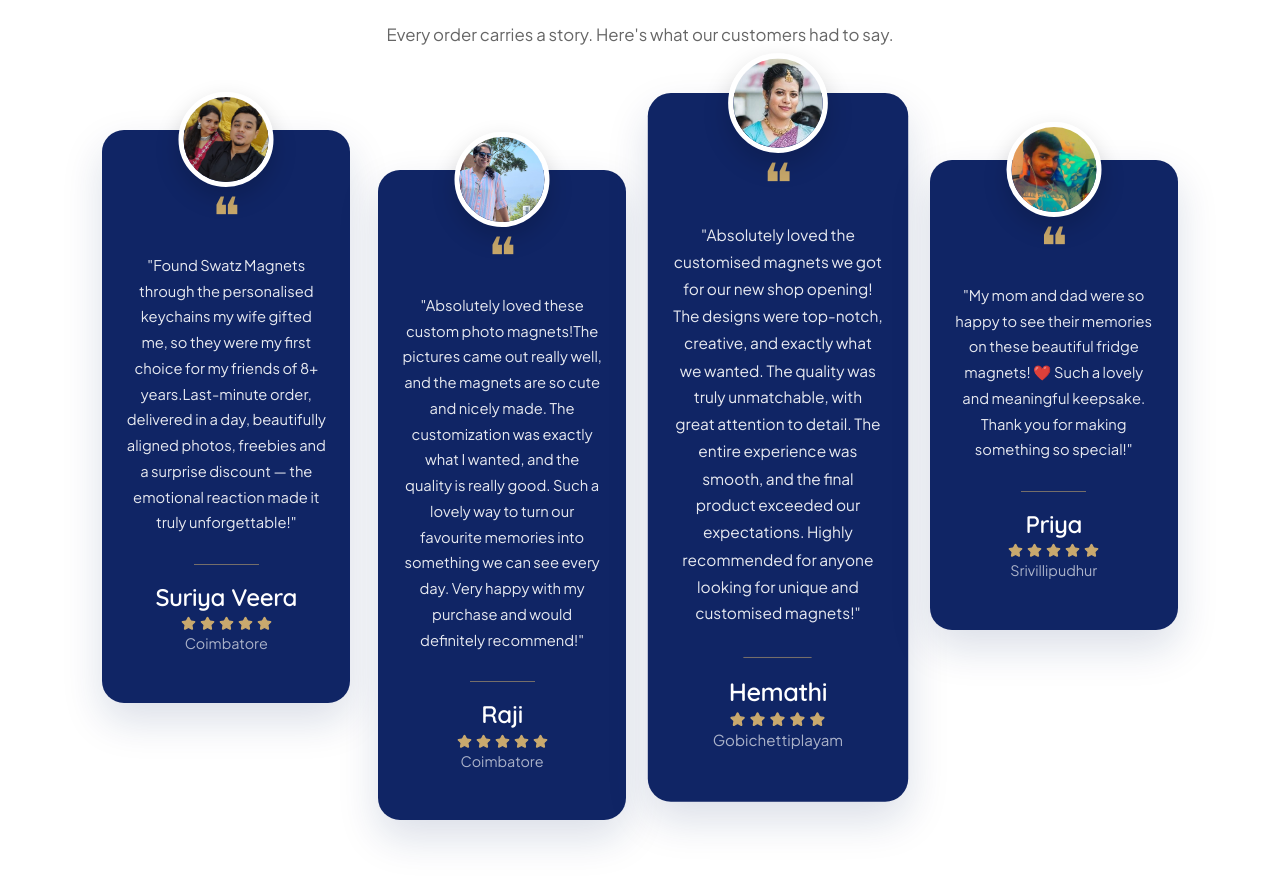
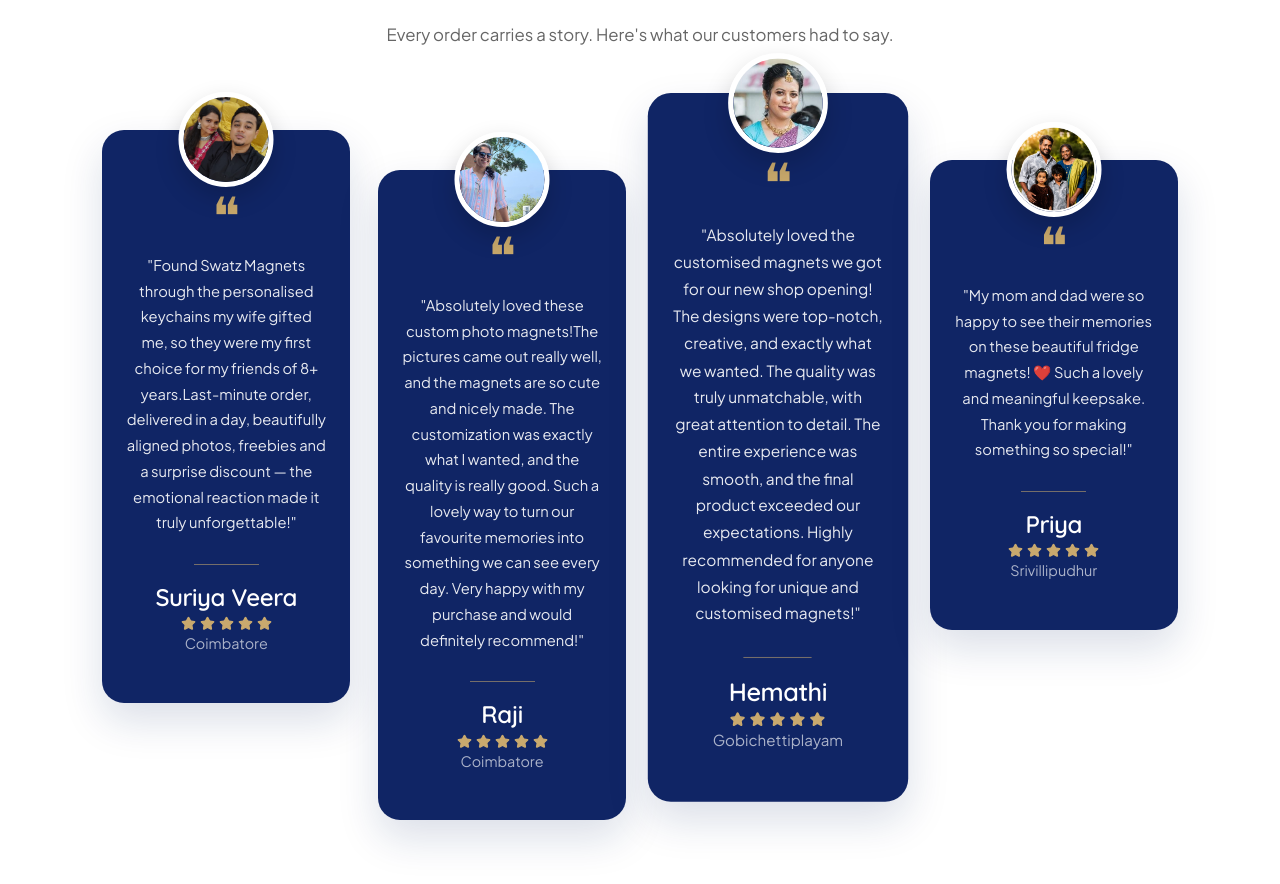
Before and after one commit to swatz18/swatz-website, a React (Vite) app: page / in a window 1280 px wide. Shown: the part 3320-4204 px from the top of the page. Built offline with nearby package versions, Linux system fonts and the light colour scheme.

Commit message:
Testimonials

```diff
--- a/src/components/testimonials/Testimonials.jsx
+++ b/src/components/testimonials/Testimonials.jsx
@@ -28,7 +28,7 @@ const testimonials = [
     },
 
     {
-       image: `${import.meta.env.BASE_URL}images/testimonials/customer4.jpg`,
+       image: `${import.meta.env.BASE_URL}images/testimonials/customer4.jpeg`,
         name: "Priya",
         place: "Srivillipudhur",
         review:
```
Also changed, not shown: public/images/testimonials/customer4.jpeg (added), 1 other file (tests, documents, lock files or other folders).
